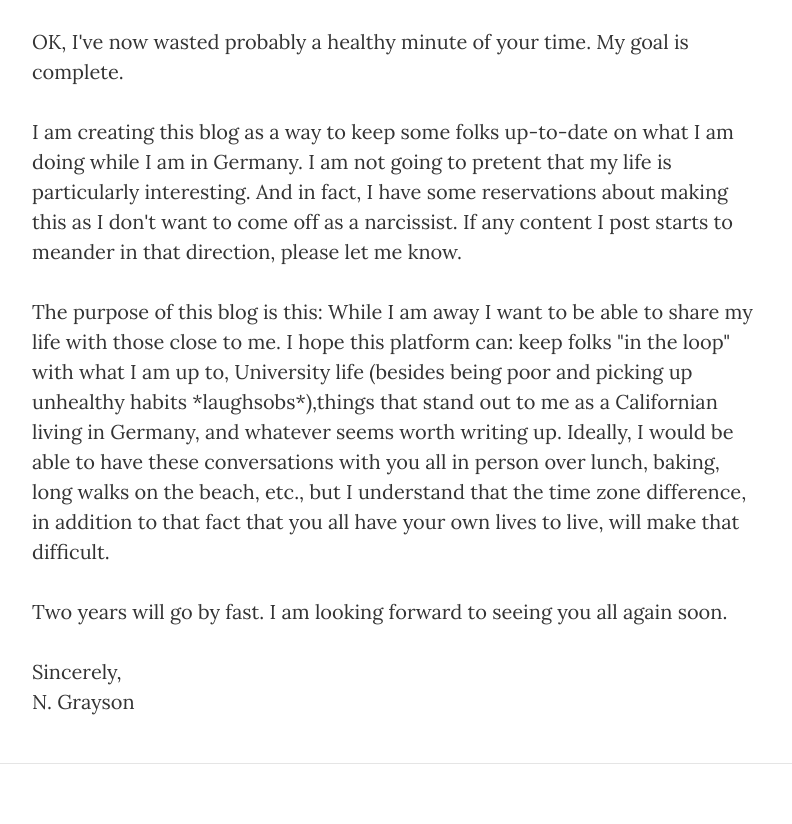
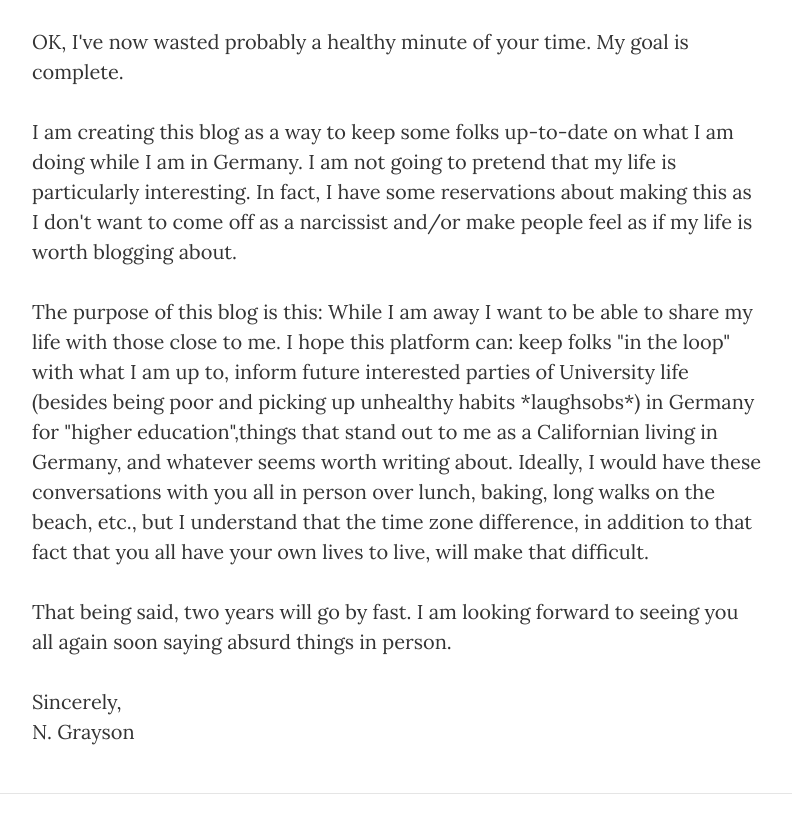
Before and after one commit to ngrayluna/ngrayluna.github.io, a website: page post.html in a window 1280 px wide. Shown: the part 1002-1826 px from the top of the page, without its empty margins (243-1035 px from the left). Drawn offline with nearby package versions, Linux system fonts and the light colour scheme.

Commit message:
Added an actual post.

```diff
--- a/post.html
+++ b/post.html
@@ -76,17 +76,17 @@
           <div class="col-lg-8 col-md-10 mx-auto">
             <p>Greetings from Stanberg, Germany</p>
 
-<p><b>Disclaimer[1]:</b> This "site" is under mainatanence. I did something quick and dirty using <a href ="http://getbootstrap.com/">Bootstrap</a>, but I plan to use Jekyll in the future to make this site more robust.</p>
+<p><b>Disclaimer[1]:</b> This "site" is under mainatanence. I did something quick and dirty using <a href ="http://getbootstrap.com/">Bootstrap</a>, but I plan to use Jekyll in the future to make this site more robust.  </p>
 
 <p><b>Disclaimer[2]:</b> I like long walks on the beach, roses, strawberries dipped in chocolate...I'm kidding. Sand gets everywhere and roses die quickly. I do love chocolate though...</p>
 
 <p>OK, I've now wasted probably a healthy minute of your time. My goal is complete. </p>
 
-<p>I am creating this blog as a way to keep some folks up-to-date on what I am doing while I am in Germany. I am not going to pretent that my life is particularly interesting. And in fact, I have some reservations about making this as I don't want to come off as a narcissist. If any content I post starts to meander in that direction, please let me know.</p>
+<p>I am creating this blog as a way to keep some folks up-to-date on what I am doing while I am in Germany. I am not going to pretend that my life is particularly interesting. In fact, I have some reservations about making this as I don't want to come off as a narcissist and/or make people feel as if my life is worth blogging about.</p>
 
-<p>The purpose of this blog is this: While I am away I want to be able to share my life with those close to me. I hope this platform can: keep folks "in the loop" with what I am up to, University life (besides being poor and picking up unhealthy habits *laughsobs*),things that stand out to me as a Californian living in Germany, and whatever seems worth writing up. Ideally, I would be able to have these conversations with you all in person over lunch, baking, long walks on the beach, etc., but I understand that the time zone difference, in addition to that fact that you all have your own lives to live, will make that difficult.</p>
+<p>The purpose of this blog is this: While I am away I want to be able to share my life with those close to me. I hope this platform can: keep folks "in the loop" with what I am up to, inform future interested parties of University life (besides being poor and picking up unhealthy habits *laughsobs*) in Germany for "higher education",things that stand out to me as a Californian living in Germany, and whatever seems worth writing about. Ideally, I would have these conversations with you all in person over lunch, baking, long walks on the beach, etc., but I understand that the time zone difference, in addition to that fact that you all have your own lives to live, will make that difficult.</p>
 
-<p>Two years will go by fast. I am looking forward to seeing you all again soon.</p>
+<p>That being said, two years will go by fast. I am looking forward to seeing you all again soon saying absurd things in person.</p>
 
 <p>Sincerely,<br>
 N. Grayson
```
Also changed, not shown: index.html (+3 -1 lines).
